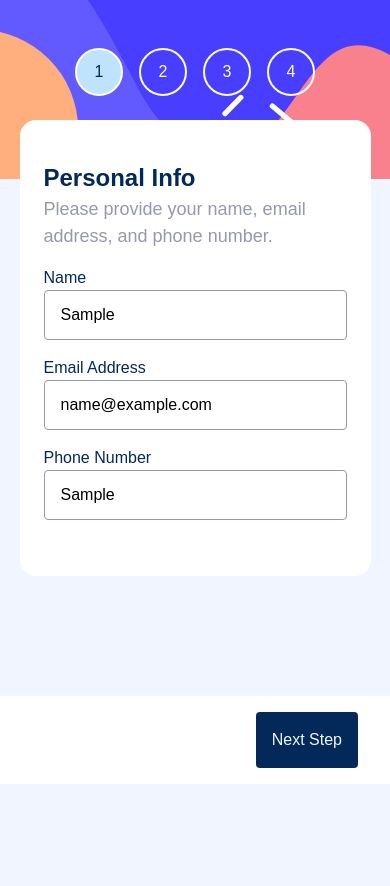
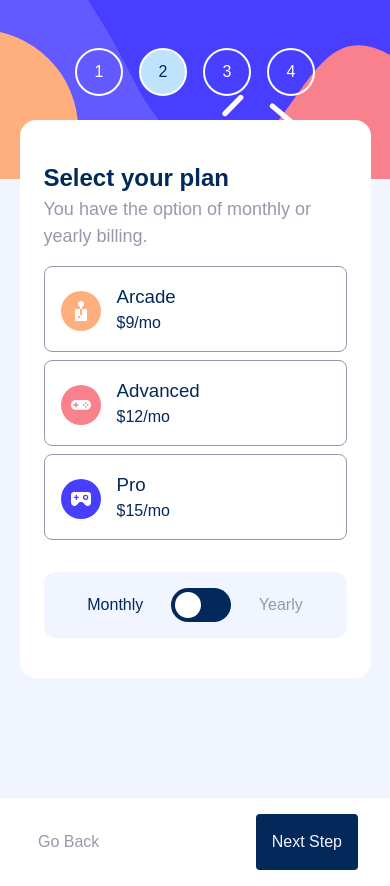
Before and after one commit to PawelObrzut/multi-step-form, a React app: page / in a window 390 px wide. Both pictures are taken after typing "Sample", "name@example.com", "Sample" into the empty fields and a click on the button "Next Step". Before the commit the page ends 844 px from the top, so only its background shows below. Built offline with nearby package versions, Linux system fonts and the light colour scheme; the HTML template or start-up script is replaced by a standard one.

Commit message:
completes step2 mobile layout

```diff
--- a/src/App.tsx
+++ b/src/App.tsx
@@ -2,6 +2,7 @@ import { useState } from 'react'
 import { useForm } from "react-hook-form"
 import StepButton from './components/StepButton'
 import Step1 from './components/Step1';
+import Step2 from './components/Step2';
 
 type Inputs = {
   name: string
@@ -11,6 +12,7 @@ type Inputs = {
 
 function App() {
   const [activeStep, setActiveStep] = useState<number>(1);
+
   const {
     register,
     handleSubmit,
@@ -23,6 +25,7 @@ function App() {
     console.log(data.name)
     console.log(data.email)
     console.log(data.phoneNumber)
+    setActiveStep((prev) => prev + 1)
   }
   return (
     <>
@@ -45,15 +48,20 @@ function App() {
             switch (activeStep) {
               case 1:
                 return <Step1 register={register} errors={errors} />
-                // case 2:
-                //   return <Step2 />
+                case 2:
+                  return <Step2 />
                 default:
                   return null
                 }
               })()}
           </section>
           <section className='next-button-container'>
-            <button type='submit' className='nextButton'>Next Step</button>
+            {activeStep > 1 && <button className='prevButton'>Go Back</button>}
+            <button
+              type='submit'
+              className='nextButton' >
+              Next Step
+            </button>
           </section>
         </form>
       </main>
--- /dev/null
+++ b/src/components/Step2.tsx
@@ -0,0 +1,69 @@
+import React, { useState } from 'react'
+
+const Step2 = () => {
+  const [isYearly, setIsYearly] = useState(false);
+  const handlePlanToggle = () => setIsYearly(prev => !prev);
+
+
+  return (
+    <>
+      <h1>Select your plan</h1>
+      <p>You have the option of monthly or yearly billing.</p>
+
+      <section className='planRadioContainer'>
+        <div>
+          <input type='radio' id='arcade' name='the_plan' value='arcade' hidden />
+          <label htmlFor='arcade' className='planCard'>
+            <img src='/images/icon-arcade.svg' alt='Arcade icon' className='planIcon' />
+            <h3>Arcade</h3>
+            <p>$9/mo</p>
+          </label>
+
+        </div>
+        <div>
+          <input type='radio' id='advanced' name='the_plan' value='advanced' hidden />
+          <label htmlFor='advanced' className='planCard'>
+            <img src='/images/icon-advanced.svg' alt='Advanced icon' className='planIcon' />
+            <h3>Advanced</h3>
+            <p>$12/mo</p>
+          </label>
+        </div>
+        <div>
+          <input type='radio' id='pro' name='the_plan' value='pro' hidden />
+          <label htmlFor='pro' className='planCard'>
+            <img src='/images/icon-pro.svg' alt='Pro icon' className='planIcon' />
+            <h3>Pro</h3>
+            <p>$15/mo</p>
+          </label>
+        </div>
+      </section>
+
+      <section className='paymentPlanContainer'>
+        <div
+          className={`${isYearly ? '' : 'active'}`}
+          onClick={() => setIsYearly(false)}
+        >
+          Monthly
+        </div>
+        <div>
+          <label className='switch'>
+            <input
+              type='checkbox'
+              checked={isYearly}
+              onChange={handlePlanToggle}
+            />
+            <span className='slider round'></span>
+          </label>
+        </div>
+        <div
+          className={`${isYearly ? 'active' : ''}`}
+          onClick={() => setIsYearly(true)}
+        >
+          Yearly
+        </div>
+      </section>
+    </>
+  )
+}
+
+export default Step2
--- a/src/index.css
+++ b/src/index.css
@@ -14,7 +14,7 @@
   --white: hsl(0, 100%, 100%);
 
   /* fonts */
-  --ff-ububtu: "Ubuntu", sans-serif;
+  --ff-ubuntu: "Ubuntu", sans-serif;
   --fs-400: 1rem;
 }
 
@@ -53,7 +53,7 @@ p {
 
 /* set up the body */
 body {
-  font-family: var(--ff-ububtu);
+  font-family: var(--ff-ubuntu);
   font-size: var(--fs-400);
   color: var(--blue950);
   background-color: var(--blue100);
@@ -120,8 +120,8 @@ input {
   color: var(--blue100);
   border-radius: .25rem;
   padding: 1rem;
-  float: right;
-  margin: 1rem 2rem;
+  /* float: right; */
+  /* margin: 1rem 2rem; */
   cursor: pointer;
 }
 
@@ -132,6 +132,118 @@ input {
 
 .inputError {
   border: 1px solid red;
+}
+
+.planRadioContainer {
+  display: flex;
+  flex-direction: column;
+  gap: 0.5rem;
+}
+
+.planCard {
+  display: block;
+  padding: 1rem 0.5rem;
+  border: solid 1px var(--grey500);
+  border-radius: 0.5rem;
+  cursor: pointer;
+}
+
+input[type='radio']:checked + .planCard {
+  border-color: var(--purple600);
+  background-color: var(--blue100);
+}
+
+.planCard h3 {
+  font-weight: 500;
+}
+
+.planIcon {
+  float: left;
+  padding: 0.5rem;
+  padding-right: 1rem;
+}
+
+.paymentPlanContainer {
+  margin-top: 2rem;
+  display: flex;
+  justify-content: space-evenly;
+  align-items: center;
+  background-color: var(--blue100);
+  border-radius: .75rem;
+  padding: 1rem;
+  font-weight: 500;
+  color: var(--grey500);
+}
+
+.switch {
+  position: relative;
+  display: inline-block;
+  width: 60px;
+  height: 34px;
+}
+
+.switch input {
+  opacity: 0;
+  width: 0;
+  height: 0;
+}
+
+.slider {
+  position: absolute;
+  cursor: pointer;
+  top: 0;
+  left: 0;
+  right: 0;
+  bottom: 0;
+  background-color: var(--blue950);
+  -webkit-transition: .4s;
+  transition: .4s;
+}
+
+.slider:before {
+  position: absolute;
+  content: "";
+  height: 26px;
+  width: 26px;
+  left: 4px;
+  bottom: 4px;
+  background-color: white;
+  -webkit-transition: .4s;
+  transition: .4s;
+}
+
+/* input:checked + .slider {
+  background-color: #2196F3;
+}
+
+input:focus + .slider {
+  box-shadow: 0 0 1px #2196F3;
+} */
+
+input:checked + .slider:before {
+  -webkit-transform: translateX(26px);
+  -ms-transform: translateX(26px);
+  transform: translateX(26px);
+}
+
+.slider.round {
+  border-radius: 34px;
+}
+
+.slider.round:before {
+  border-radius: 50%;
+}
+
+.paymentPlanContainer {
+  cursor: pointer;
+}
+
+.paymentPlanContainer .active {
+  color: var(--blue950)
+}
+
+.prevButton {
+  color: var(--grey500);
 }
 
 /* ------------------- */
@@ -165,7 +277,7 @@ input {
   font-weight: 700;
 }
 
-.formBody p {
+.formBody > p {
   color: var(--grey500);
   font-size: 1.125rem;
   margin-bottom: 1rem;
@@ -187,6 +299,9 @@ input {
   background-color: var(--white);
   width: 100%;
   overflow: hidden;
+  display: flex;
+  justify-content: space-between;
+  padding: 1rem 2rem;
 }
 
 .b {
```
